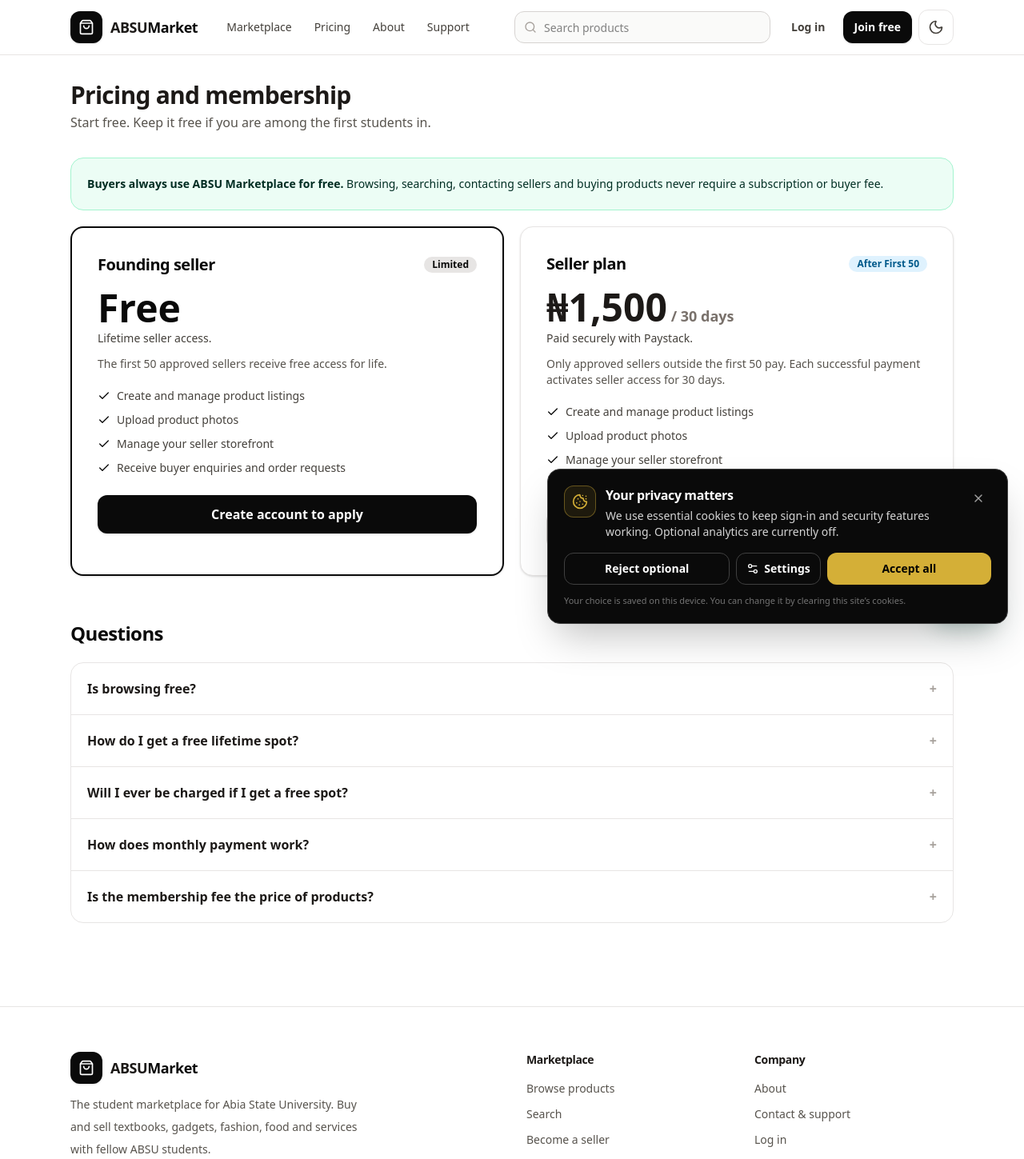
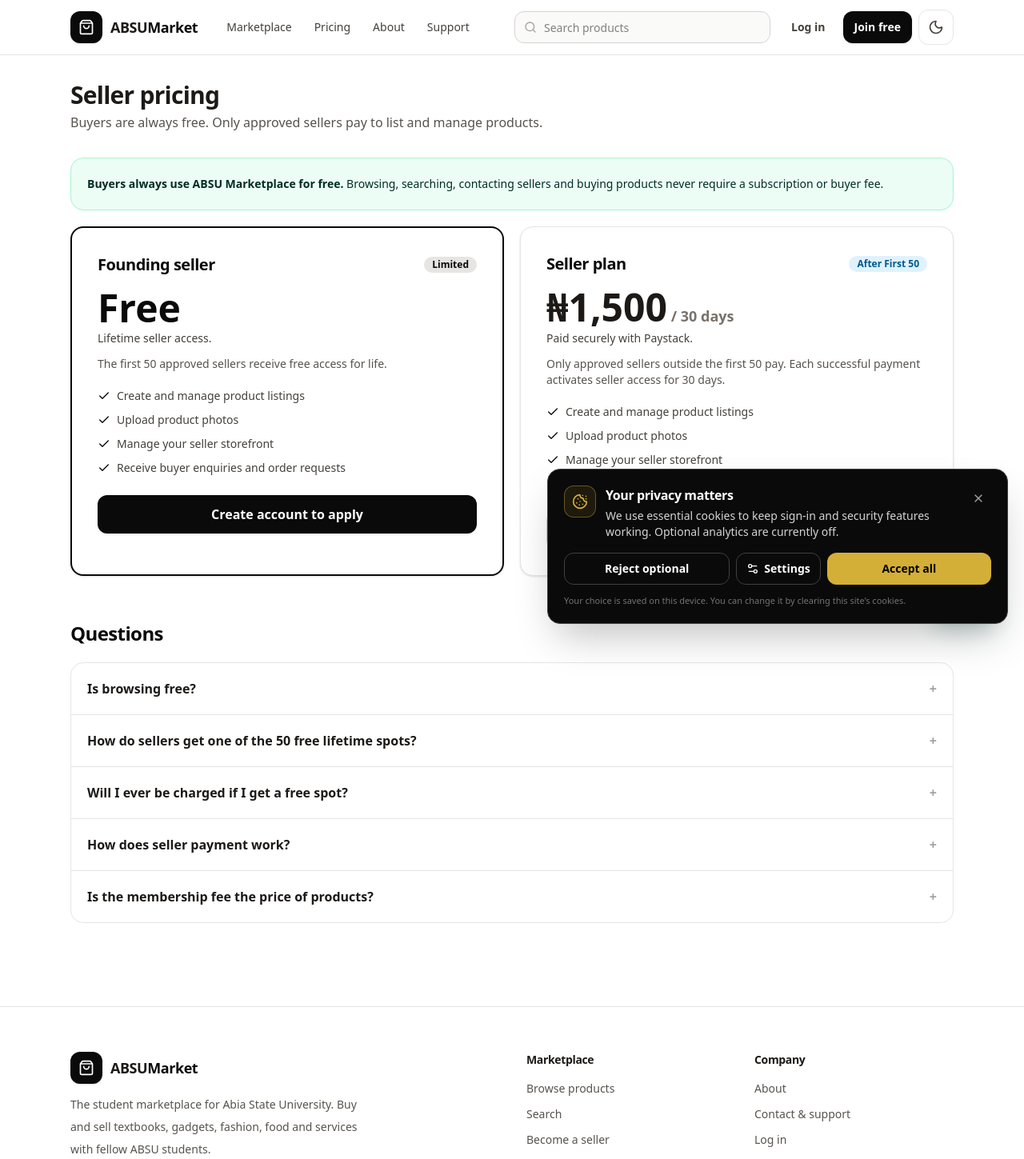
Before and after one commit to ericprince957-cloud/absu-marketplace, a Next.js app: page /pricing in a window 1280 px wide. Shown: the top 1449 px of the page at 80% size. Built offline with nearby package versions, Linux system fonts and the light colour scheme; no server answers.

Commit message:
Make buyer access free and restrict paid access to sellers

```diff
--- a/src/app/(site)/pricing/page.tsx
+++ b/src/app/(site)/pricing/page.tsx
@@ -7,30 +7,30 @@ import { getFreeSlotsRemaining } from "@/lib/data/membership";
 import { formatNaira } from "@/lib/utils";
 
 export const metadata: Metadata = {
-  title: "Pricing and membership",
-  description: "The first 50 ABSU students get free lifetime membership. After that, membership is ₦1,500 per month.",
+  title: "Seller pricing",
+  description: "Buyers use ABSU Marketplace for free. The first 50 approved sellers get lifetime-free access; other sellers pay ₦1,500 every 30 days.",
 };
 
 const faqs = [
   {
     q: "Is browsing free?",
-    a: "Yes. Anyone can browse and search products without an account. Membership is needed to sell, order and see seller contacts.",
+    a: "Yes. Buyers can browse, search, contact sellers and buy products for free. No buyer account or subscription is required to contact a seller on WhatsApp.",
   },
   {
-    q: "How do I get a free lifetime spot?",
-    a: `Create an account and verify your email. Free spots are given in the order students verify, up to ${membership.freeSlotLimit}. The system assigns them automatically and safely, so two people can never take the same spot.`,
+    q: "How do sellers get one of the 50 free lifetime spots?",
+    a: `Apply to become a seller. The first ${membership.freeSlotLimit} seller applications approved by an administrator receive lifetime-free seller access. Buyers and ordinary account registrations never use these slots.`,
   },
   {
     q: "Will I ever be charged if I get a free spot?",
-    a: "No. Free lifetime members are never charged and never asked to pay.",
+    a: "No. Founding sellers keep seller access for life and are never charged for it.",
   },
   {
-    q: "How does monthly payment work?",
-    a: `You pay ${formatNaira(membership.priceNaira)} through Paystack. Each payment adds ${membership.periodDays} days of access. We confirm every payment on our server with Paystack before activating your membership.`,
+    q: "How does seller payment work?",
+    a: `Approved sellers who are not among the first ${membership.freeSlotLimit} pay ${formatNaira(membership.priceNaira)} through Paystack for ${membership.periodDays} days of seller access. We verify every payment with Paystack before activating access.`,
   },
   {
     q: "Is the membership fee the price of products?",
-    a: "No. Membership is separate. Prices of items are agreed between buyer and seller, and you pay the seller directly.",
+    a: "No. Buyers pay no platform fee or subscription. Product prices are agreed between buyer and seller, and payment goes directly to the seller.",
   },
 ];
 
@@ -39,7 +39,7 @@ export default async function PricingPage() {
 
   return (
     <>
-      <PageHeader title="Pricing and membership" description="Start free. Keep it free if you are among the first students in." />
+      <PageHeader title="Seller pricing" description="Buyers are always free. Only approved sellers pay to list and manage products." />
       <PricingPlans slotsRemaining={slots} signedIn={Boolean(user)} />
 
       <section className="mt-14" aria-labelledby="faq">
```
